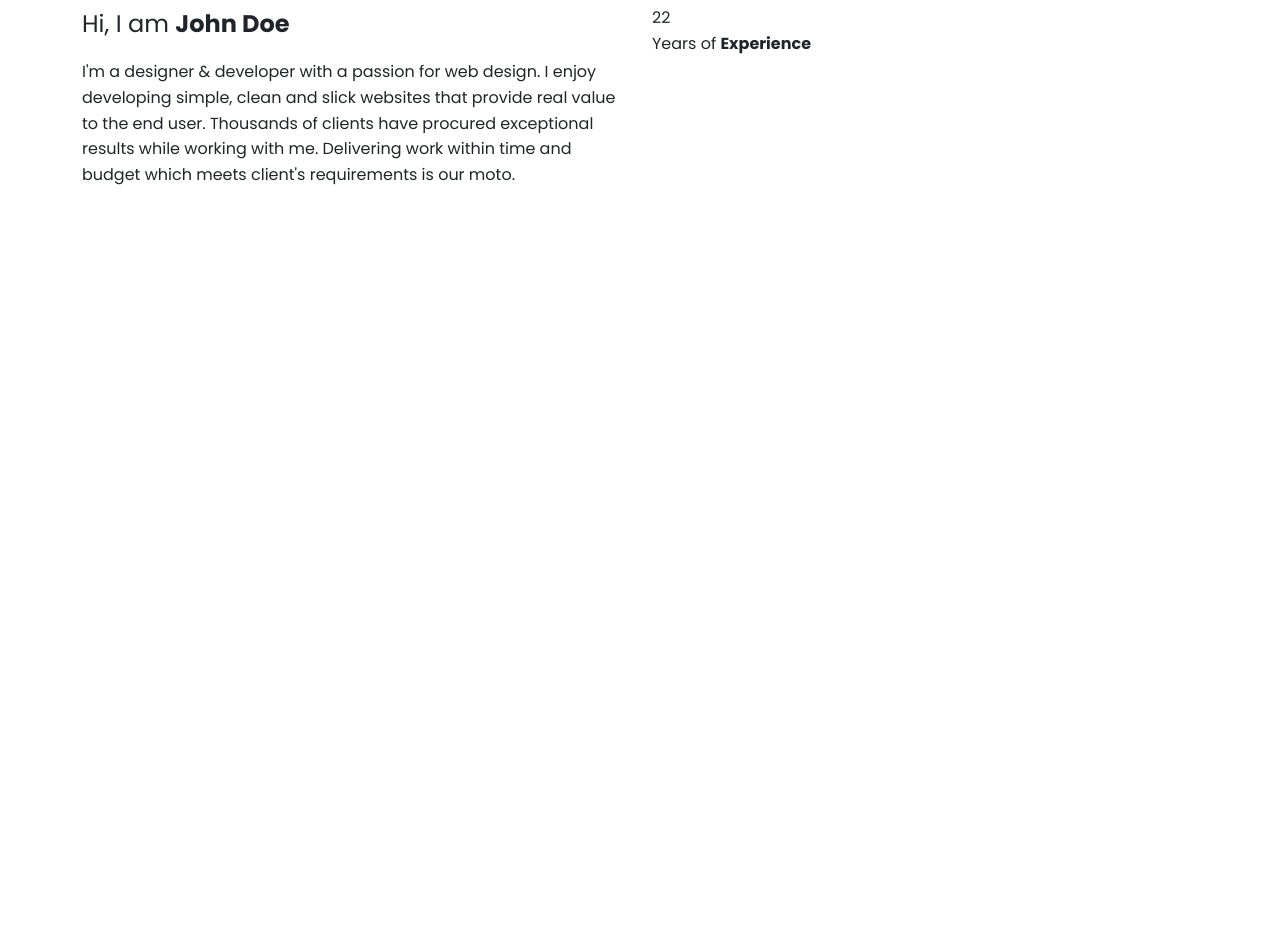
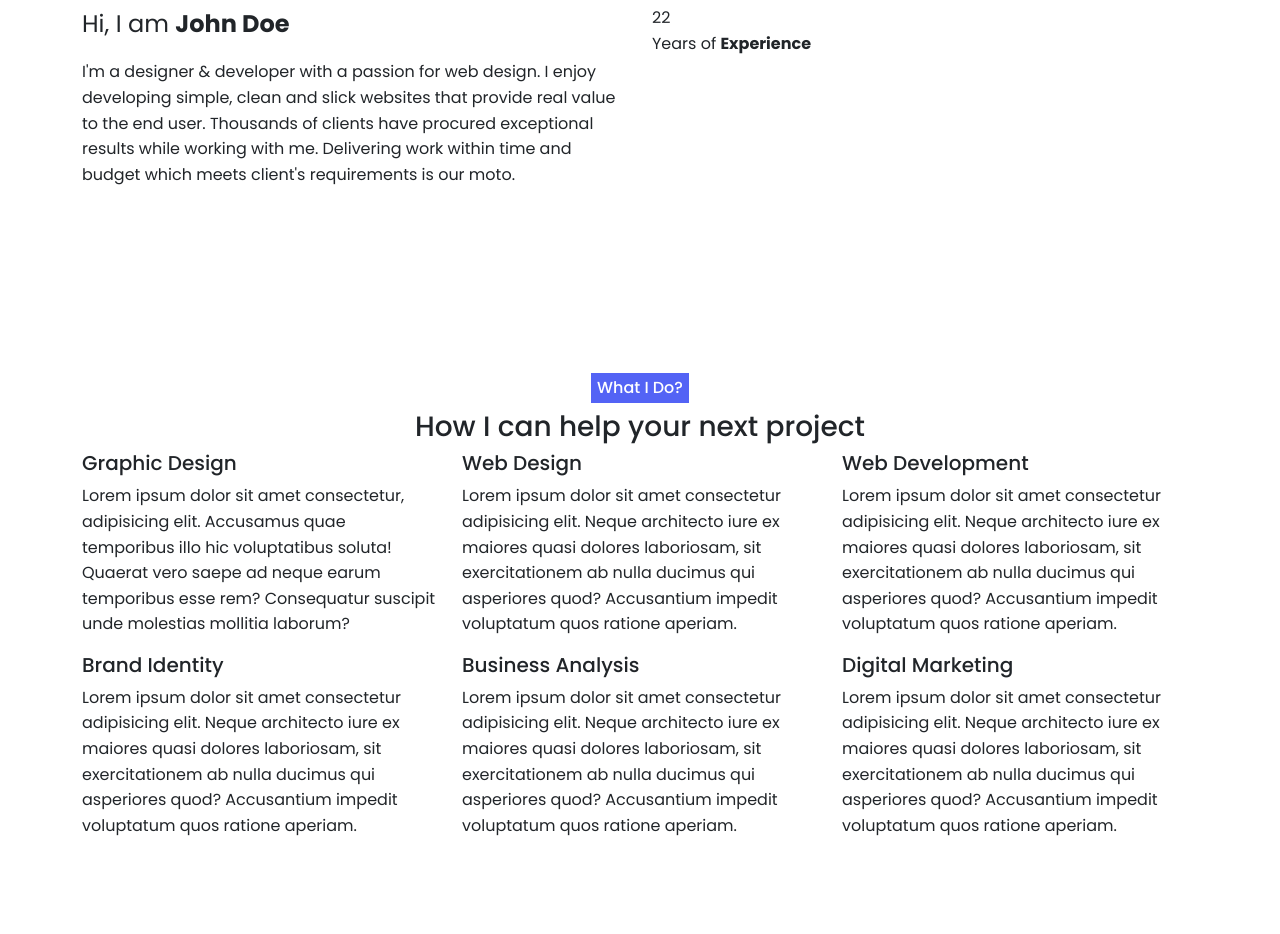
Before and after one commit to ebivien/class, a plain HTML site: page portfolio-website/index.html in a window 1280 px wide. Shown: the part 557-1491 px from the top of the page. Before the commit the page ends 840 px from the top, so only its background shows below. Drawn offline with nearby package versions, Linux system fonts and the light colour scheme.

Commit message:
added services

```diff
--- a/portfolio-website/index.html
+++ b/portfolio-website/index.html
@@ -77,6 +77,49 @@
                 </div>
             </div>
         </section>
+
+        <section id="services" class="container space">
+            <h2 class="text-center"><span class="subtitle">What I Do?</span></h2>
+            <h3 class="text-center">How I can help your next project</h3>
+            <div class="row">
+                <div class="col-md-4">
+                    <h5>Graphic Design</h5>
+                    <p>Lorem ipsum dolor sit amet consectetur, adipisicing elit. Accusamus quae temporibus illo hic
+                        voluptatibus soluta! Quaerat vero saepe ad neque earum temporibus esse rem? Consequatur suscipit
+                        unde molestias mollitia laborum?</p>
+                </div>
+                <div class="col-md-4">
+                    <h5>Web Design</h5>
+                    <p>Lorem ipsum dolor sit amet consectetur adipisicing elit. Neque architecto iure ex maiores quasi
+                        dolores laboriosam, sit exercitationem ab nulla ducimus qui asperiores quod? Accusantium impedit
+                        voluptatum quos ratione aperiam.</p>
+                </div>
+                <div class="col-md-4">
+                    <h5>Web Development</h5>
+                    <p>Lorem ipsum dolor sit amet consectetur adipisicing elit. Neque architecto iure ex maiores quasi
+                        dolores laboriosam, sit exercitationem ab nulla ducimus qui asperiores quod? Accusantium impedit
+                        voluptatum quos ratione aperiam.</p>
+                </div>
+                <div class="col-md-4">
+                    <h5>Brand Identity</h5>
+                    <p>Lorem ipsum dolor sit amet consectetur adipisicing elit. Neque architecto iure ex maiores quasi
+                        dolores laboriosam, sit exercitationem ab nulla ducimus qui asperiores quod? Accusantium impedit
+                        voluptatum quos ratione aperiam.</p>
+                </div>
+                <div class="col-md-4">
+                    <h5>Business Analysis</h5>
+                    <p>Lorem ipsum dolor sit amet consectetur adipisicing elit. Neque architecto iure ex maiores quasi
+                        dolores laboriosam, sit exercitationem ab nulla ducimus qui asperiores quod? Accusantium impedit
+                        voluptatum quos ratione aperiam.</p>
+                </div>
+                <div class="col-md-4">
+                    <h5>Digital Marketing</h5>
+                    <p>Lorem ipsum dolor sit amet consectetur adipisicing elit. Neque architecto iure ex maiores quasi
+                        dolores laboriosam, sit exercitationem ab nulla ducimus qui asperiores quod? Accusantium impedit
+                        voluptatum quos ratione aperiam.</p>
+                </div>
+            </div>
+        </section>
     </main>
 
     <!-- bootstrap js -->
```
